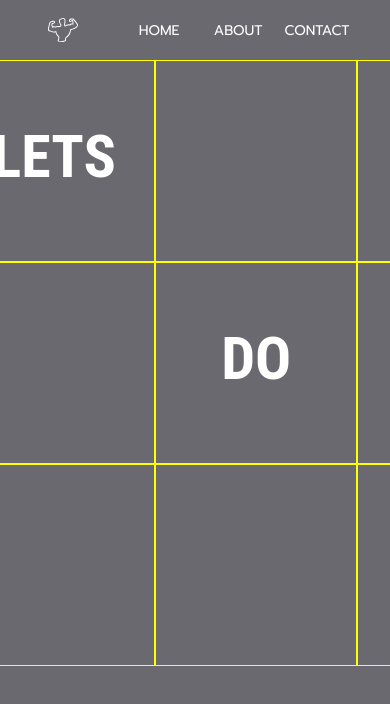
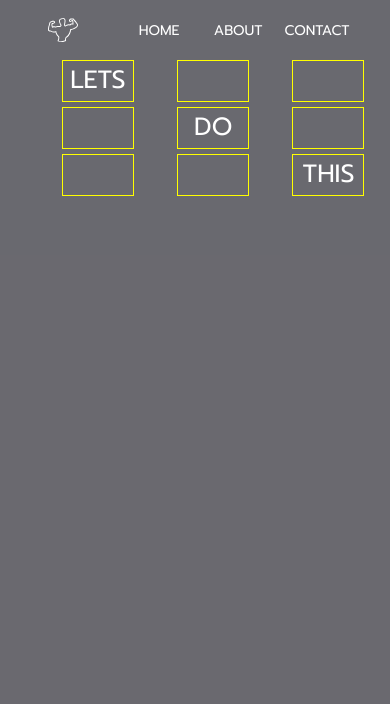
Before and after one commit to Jacksard/personal-trainer-landing, a React (Create React App) app: page / in a window 390 px wide. Shown: the top 704 px of the page. Built offline with nearby package versions, Linux system fonts and the light colour scheme.

Commit message:
Header design

```diff
--- a/src/Components/Header/Header.css
+++ b/src/Components/Header/Header.css
@@ -1,12 +1,8 @@
-.header {
-  text-align: center !important;
+.header .grid-container {
   margin: auto;
-  justify-self: center;
-  align-self: center;
 }
 
 .intro-heading {
-  font-size: 60px;
   text-transform: uppercase;
   font-weight: bold;
   color: #fff;
@@ -25,15 +21,90 @@
   display: grid;
   width: 600px;
   grid-template-columns: 1fr 1fr 1fr;
-  grid-auto-rows: minmax(100px, auto);
-  grid-auto-columns: minmax(50px, auto);
 }
 
 .grid-container > div {
   width: 200px;
-  height: 200px;
+  height: 100px;
   border: 1px yellow solid;
-  grid-gap: 1em;
-
   margin: 0;
 }
+
+.intro-heading-lets {
+  padding-top: 20px;
+  font-size: 40px;
+  margin: 0;
+}
+.intro-heading-do {
+  padding-top: 20px;
+  font-size: 40px;
+  margin: 0;
+}
+.intro-heading-this {
+  padding-top: 20px;
+  font-size: 40px;
+  margin: 0;
+}
+
+@media only screen and (max-width: 600px) {
+  .intro-heading-lets {
+    font-size: 25px;
+  }
+
+  .header {
+    margin-right: 80px;
+  }
+
+  .header .grid-container {
+    text-align: center;
+    margin: auto;
+  }
+
+  .grid-container {
+    text-align: center;
+    width: 80%;
+    grid-gap: 0.3em !important;
+  }
+
+  .grid-container > div {
+    width: 70px;
+    height: 40px;
+    border: 1px yellow solid;
+    justify-self: center;
+    align-self: center;
+  }
+
+  .intro-heading-lets {
+    padding: 0;
+    font-size: 25px;
+    animation: lets;
+    animation-delay: 5s;
+    animation-fill-mode: forwards;
+    animation-iteration-count: 1;
+  }
+  .intro-heading-do {
+    padding: 0;
+    font-size: 25px;
+    animation: lets;
+    animation-delay: 5s;
+    animation-fill-mode: forwards;
+    animation-iteration-count: 1;
+  }
+  .intro-heading-this {
+    padding: 0;
+    font-size: 25px;
+    animation: lets;
+    animation-delay: 5s;
+    animation-fill-mode: forwards;
+    animation-iteration-count: 1;
+  }
+
+  @keyframes lets {
+    0% {
+      opacity: 0;
+    }
+    100% {
+      opacity: 1;
+    }
+  }
+}
--- a/src/Components/Header/Header.js
+++ b/src/Components/Header/Header.js
@@ -6,19 +6,7 @@ const Header = () => {
     <div className='header'>
       <div className='grid-container'>
         <div>
-          <p className='intro-heading'>LETS</p>
-        </div>
-        <div>
-          <p className='intro-heading-lead'></p>
-        </div>
-        <div>
-          <p className='intro-heading'></p>
-        </div>
-        <div>
-          <p className='intro-heading'></p>
-        </div>
-        <div>
-          <p className='intro-heading'>DO</p>
+          <p className='intro-heading-lets'>LETS</p>
         </div>
         <div>
           <p className='intro-heading'></p>
@@ -30,7 +18,19 @@ const Header = () => {
           <p className='intro-heading'></p>
         </div>
         <div>
-          <p className='intro-heading'>THIS</p>
+          <p className='intro-heading-do'>DO</p>
+        </div>
+        <div>
+          <p className='intro-heading'></p>
+        </div>
+        <div>
+          <p className='intro-heading'></p>
+        </div>
+        <div>
+          <p className='intro-heading'></p>
+        </div>
+        <div>
+          <p className='intro-heading-this'>THIS</p>
         </div>
       </div>
     </div>
--- a/src/Components/Navbar/Navbar.css
+++ b/src/Components/Navbar/Navbar.css
@@ -18,6 +18,7 @@
   grid-template-columns: 1fr 1fr 1fr;
   align-self: center;
   justify-self: end !important;
+  margin-right: 20px;
 }
 
 .navbar-logo {
```
